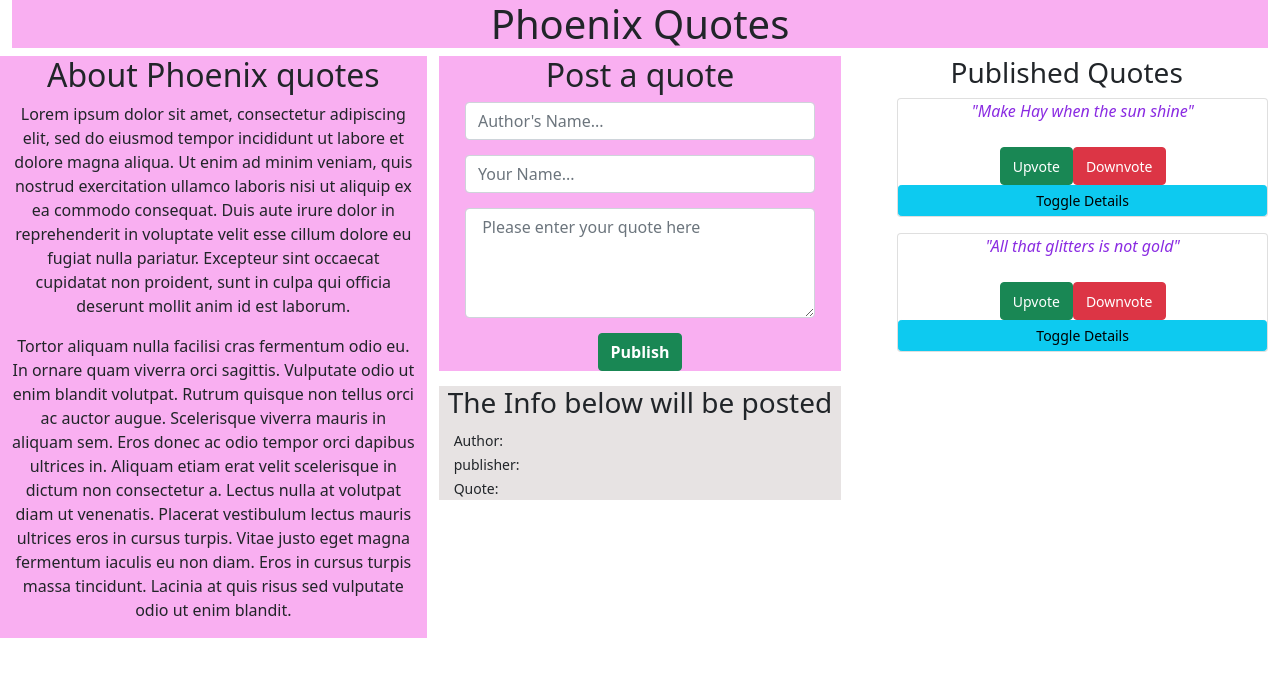
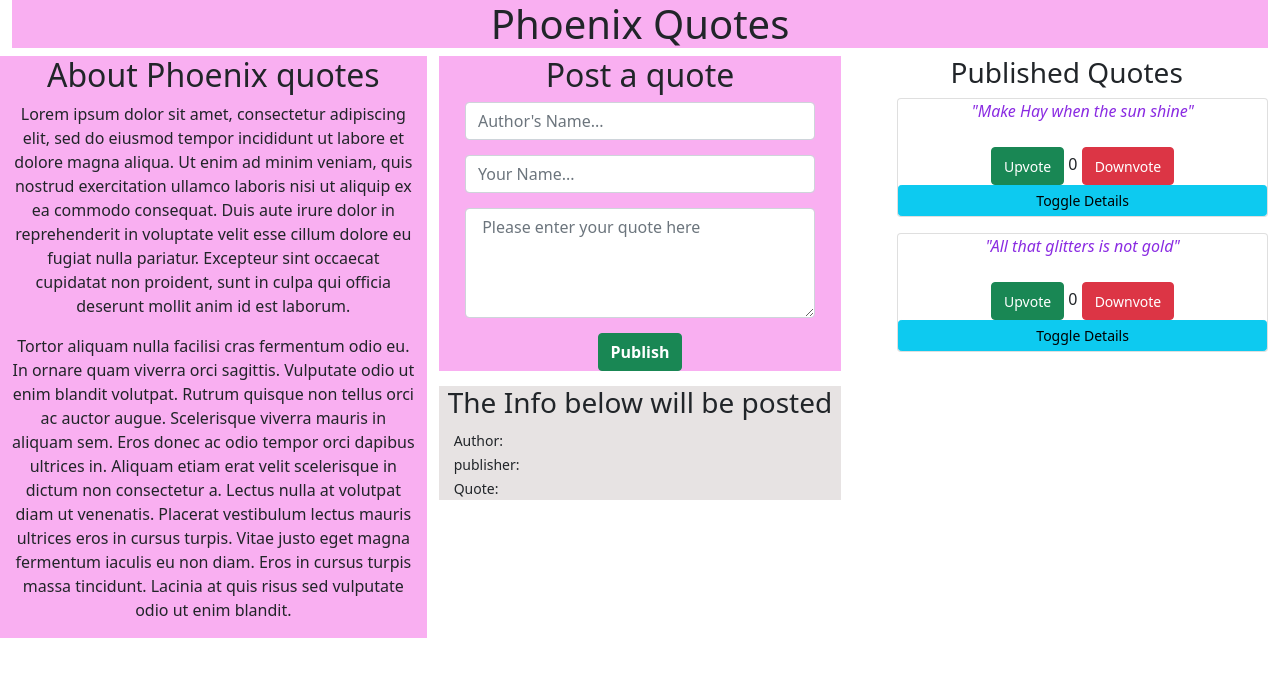
Before and after one commit to Kevson102/Phoenix-Quotes, an Angular app: page / in a window 1280 px wide. Shown: the top 676 px of the page. Built offline with nearby package versions, Linux system fonts and the light colour scheme.

Commit message:
ADDS THE UPVOTE AND DOWNVOTE CAPABILITY FOR THE QUOTES

```diff
--- a/src/app/app.component.ts
+++ b/src/app/app.component.ts
@@ -8,6 +8,8 @@ import { Quote } from './quote';
 })
 export class AppComponent {
 
+  votes = 0;
+
 
   constructor(){  }
 }
--- a/src/app/quote-form/quote-form.component.ts
+++ b/src/app/quote-form/quote-form.component.ts
@@ -8,7 +8,7 @@ import { Quote } from '../quote';
 })
 export class QuoteFormComponent implements OnInit {
 
-  newQuote = new Quote(0, "", "", "", 0, 0);
+  newQuote = new Quote(0, "", "", "", 0, 0, false);
   @Output() addQuote = new EventEmitter<Quote>();
 
   postQuote(){
--- a/src/app/quote.ts
+++ b/src/app/quote.ts
@@ -1,6 +1,6 @@
 export class Quote {
   showDetails: boolean;
-  constructor(public quoteId: number, public quoteStatement: string, public quoteAuthor: string, public quotePublisher: string, public upvotes: number, public downvotes: number){
+  constructor(public quoteId: number, public quoteStatement: string, public quoteAuthor: string, public quotePublisher: string, public upvotes: number, public downvotes: number, public isFavorite:boolean){
     this.showDetails = false;
   }
 }
--- a/src/app/quote/quote.component.html
+++ b/src/app/quote/quote.component.html
@@ -20,8 +20,9 @@
           <p class="card">
             <em class="quote ">"{{quote.quoteStatement}}"</em> <br>
             <span>
-              <button class="btn btn-success"><small>Upvote</small></button>
-              <button class="btn btn-danger"><small>Downvote</small></button>
+              <button class="btn btn-success" (click) = 'voteForQuote(quote, 0)'><small>Upvote</small></button>
+              {{quote.upvotes}}
+              <button class="btn btn-danger" (click) = 'voteForQuote(quote, 1)'><small>Downvote</small></button>
             </span>
             <button class="btn btn-sm btn-info" (click)='toggleDetails(i)'>Toggle Details</button>
             <app-quote-detail *ngIf='quote.showDetails' [quote] = 'quote' (isUnwanted) = 'deleteQuote($event, i)'></app-quote-detail>
--- a/src/app/quote/quote.component.ts
+++ b/src/app/quote/quote.component.ts
@@ -9,8 +9,8 @@ import { Quote } from '../quote';
 export class QuoteComponent implements OnInit {
 
   quotes:Quote[] =[
-    new Quote(1, 'Make Hay when the sun shine', 'Martin Luther', 'Kevson', 0, 0),
-    new Quote(2, 'All that glitters is not gold', 'Geoffrey', 'Kelvin', 0, 0)
+    new Quote(1, 'Make Hay when the sun shine', 'Martin Luther', 'Kevson', 0, 0, false),
+    new Quote(2, 'All that glitters is not gold', 'Geoffrey', 'Kelvin', 0, 0, false)
   ];
 
   addNewQuote(quote:any){
@@ -18,6 +18,32 @@ export class QuoteComponent implements OnInit {
     quote.quoteId = quoteLength +1;
     this.quotes.push(quote);
   }
+
+  getQuotes(){
+    return this.quotes;
+  }
+
+  voteForQuote(quote:any,type:number){
+    if(this.getQuotes().indexOf(quote) >= 0){
+        type === 0 ? this.getQuotes()[this.getQuotes().indexOf(quote)].upvotes++ : this.getQuotes()[this.getQuotes().indexOf(quote)].downvotes++;
+        // this.rankQuotes();
+    }
+  }
+
+  // rankQuotes(): void{
+  //   let upvoted: number   = Math.max.apply(Math,this.getQuotes().map(function(chosen){return chosen.upvotes;}));
+  //   if( upvoted > 0){
+  //       let upvotedQuote: any = this.getQuotes().find(function(selected){ return selected.upvotes == upvoted; });
+  //       let favIndex: number  = this.getQuotes().indexOf(upvotedQuote);
+  //       this.getQuotes().map((quote)=>{
+  //           if(favIndex === this.getQuotes().indexOf(quote)){
+  //               this.quotes[favIndex].isFavorite = true;
+  //           }else{
+  //               quote.isFavorite = false;
+  //           }
+  //       });
+  //   }
+  // }
 
   toggleDetails(index: number){
     this.quotes[index].showDetails = !this.quotes[index].showDetails;
```
